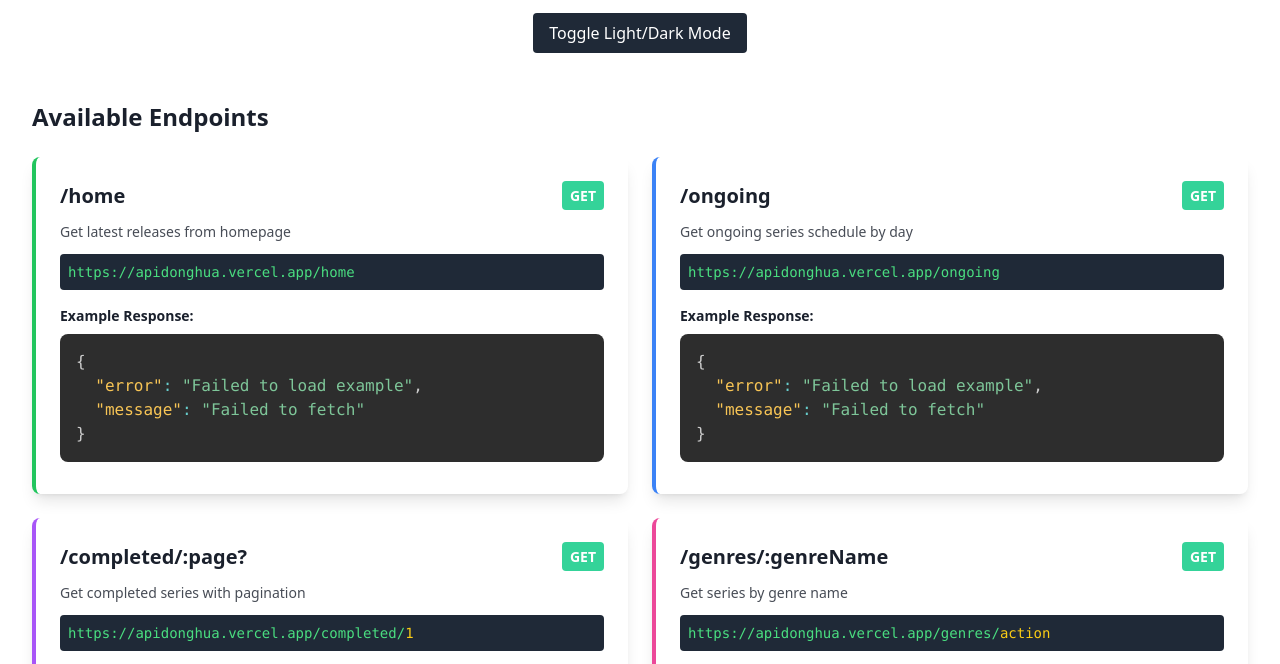
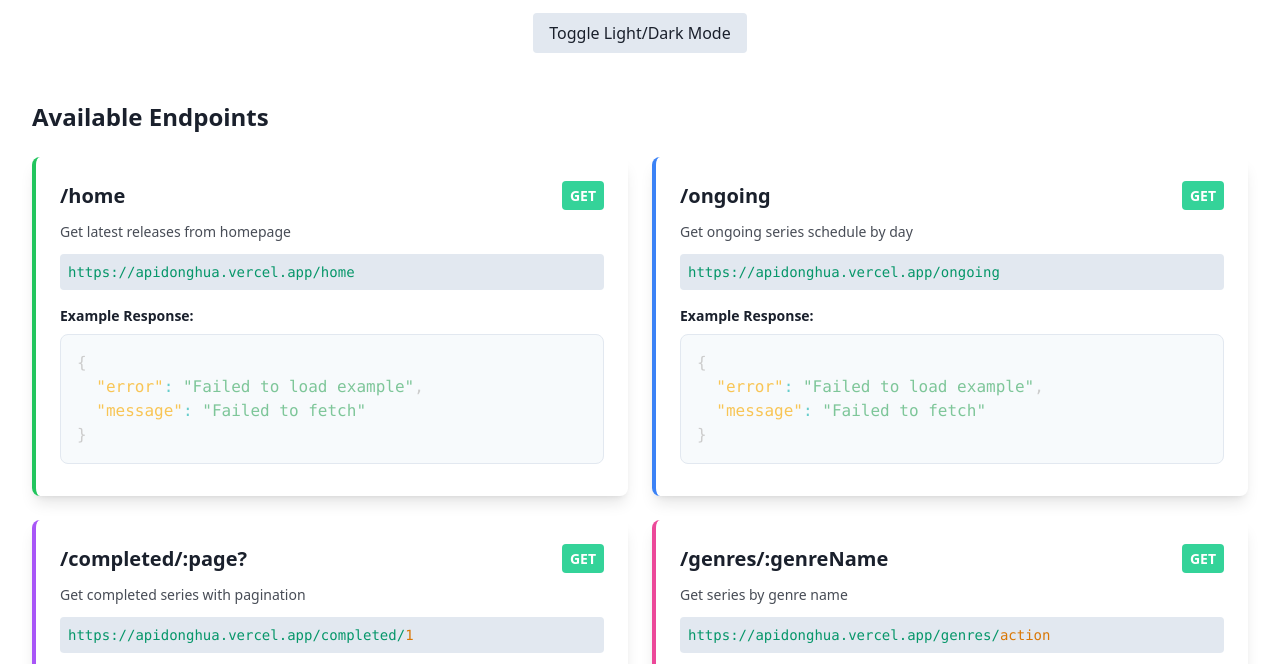
Before and after one commit to Lannnnnzzzzzzzzzzz/apidonghua, a website: page index.html in a window 1280 px wide. Both pictures are taken after a click on the button "Toggle Light/Dark Mode". Shown: the part 111-775 px from the top of the page. Drawn offline with nearby package versions, Linux system fonts and the light colour scheme; no server answers.

Commit message:
Updated index.html

```diff
--- a/index.html
+++ b/index.html
@@ -91,8 +91,19 @@
             padding: 1rem;
             border-radius: 0.5rem;
             overflow-x: auto;
-            max-height: 300px;
+            overflow-y: auto;
+            max-height: 400px;
             font-family: 'Courier New', Courier, monospace;
+            font-size: 0.875rem;
+            line-height: 1.5;
+            white-space: pre;
+            word-wrap: normal;
+        }
+
+        .code-block code {
+            display: block;
+            white-space: pre;
+            word-wrap: normal;
         }
 
         .input-box {
@@ -143,21 +154,16 @@
             transform: translateY(0);
         }
 
-        /* Typing Animation */
-        .typing::after {
-            content: '|';
-            animation: blink 1s step-end infinite;
+        /* Loading indicator */
+        .loading::after {
+            content: '...';
+            animation: dots 1.5s steps(4, end) infinite;
         }
 
-        @keyframes blink {
-            from,
-            to {
-                opacity: 1
-            }
-
-            50% {
-                opacity: 0
-            }
+        @keyframes dots {
+            0%, 20% { content: '.'; }
+            40% { content: '..'; }
+            60%, 100% { content: '...'; }
         }
 
         /* API Card Styles */
@@ -173,6 +179,25 @@
         .api-card.dark-mode {
             background-color: #2d3748;
             color: #e2e8f0;
+        }
+
+        .light-mode .code-block {
+            background-color: #f7fafc;
+            color: #1a202c;
+            border: 1px solid #e2e8f0;
+        }
+
+        .light-mode .bg-gray-800 {
+            background-color: #e2e8f0 !important;
+            color: #1a202c !important;
+        }
+
+        .light-mode .text-green-400 {
+            color: #059669 !important;
+        }
+
+        .light-mode .text-yellow-400 {
+            color: #d97706 !important;
         }
     </style>
 </head>
@@ -318,19 +343,10 @@
             }
         });
 
-        // Typing effect simulation for code blocks
+        // Display code with proper formatting
         function typeWriter(element, text) {
-            let index = 0;
-            element.innerHTML = ''; // Clear previous content
-            const interval = setInterval(() => {
-                if (index < text.length) {
-                    element.textContent += text[index++];
-                    Prism.highlightElement(element);
-                } else {
-                    clearInterval(interval);
-                    Prism.highlightElement(element); // Highlight code once typing is done
-                }
-            }, 0.1);
+            element.textContent = text;
+            Prism.highlightElement(element);
         }
 
         async function fetchExample(endpoint, exampleId) {
@@ -351,22 +367,18 @@
             const url = `${baseUrl}/${type}/${param}`;
             const exampleElement = document.getElementById(exampleId);
 
-            exampleElement.parentElement.classList.add('typing');
-            typeWriter(exampleElement, '{ "loading": "Fetching data..." }');
+            exampleElement.parentElement.classList.add('loading');
+            exampleElement.textContent = 'Loading';
 
             try {
                 const response = await fetch(url);
                 const data = await response.json();
                 const jsonString = JSON.stringify(data, null, 2);
-                setTimeout(() => {
-                    typeWriter(exampleElement, jsonString);
-                    exampleElement.parentElement.classList.remove('typing');
-                }, 500);
+                exampleElement.parentElement.classList.remove('loading');
+                typeWriter(exampleElement, jsonString);
             } catch (error) {
-                setTimeout(() => {
-                    typeWriter(exampleElement, JSON.stringify({ error: 'Failed to fetch', message: error.message }, null, 2));
-                    exampleElement.parentElement.classList.remove('typing');
-                }, 500);
+                exampleElement.parentElement.classList.remove('loading');
+                typeWriter(exampleElement, JSON.stringify({ error: 'Failed to fetch', message: error.message }, null, 2));
             }
         }
 
```
